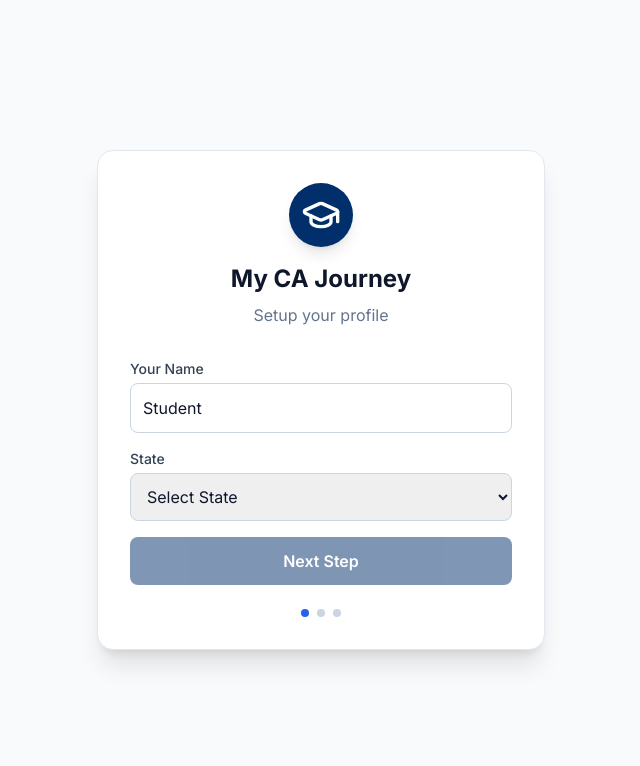
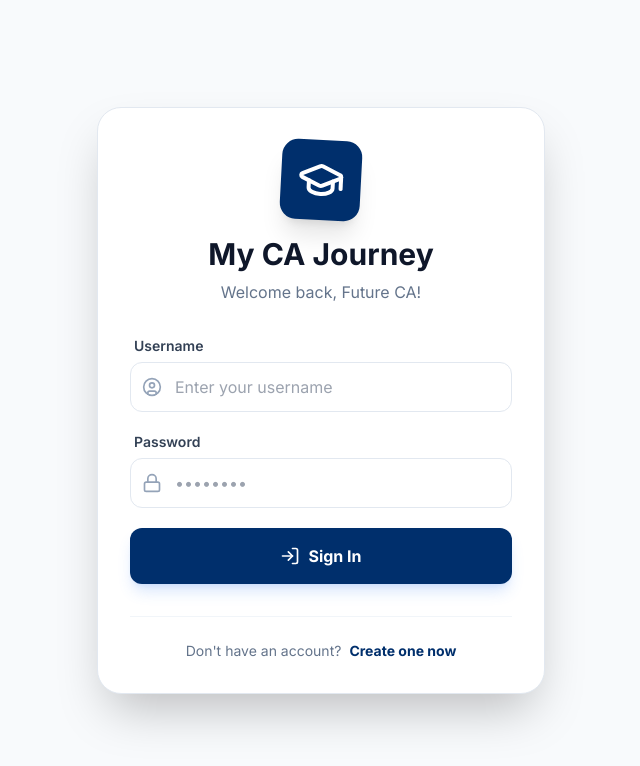
Before and after one commit to unknown2610/My-CA-Journey, a React (Vite) app: page / in a window 1280 px wide. Shown: the top 766 px of the page, without its empty margins (319-959 px from the left). Built offline with nearby package versions, Linux system fonts and the light colour scheme.

Commit message:
Implement local authentication and multi-user support: Added Auth UI and data isolation utility

```diff
--- a/App.tsx
+++ b/App.tsx
@@ -2,9 +2,12 @@ import React, { useState, useEffect } from 'react';
 import { INITIAL_USER_DATA, INDIAN_STATES } from './constants';
 import { UserData, EntryRoute, CourseLevel, Status } from './types';
 import { Dashboard } from './components/Dashboard';
-import { Settings, Moon, Sun, ShieldCheck, GraduationCap } from 'lucide-react';
+import { Auth } from './components/Auth';
+import { Settings, Moon, Sun, ShieldCheck, GraduationCap, LogOut, User } from 'lucide-react';
+import { getCurrentUserLocal, getUserData, saveUserData, setCurrentUserLocal } from './utils/userStorage';
 
 const App: React.FC = () => {
+  const [currentUser, setCurrentUser] = useState<string | null>(null);
   const [userData, setUserData] = useState<UserData | null>(null);
   const [darkMode, setDarkMode] = useState(false);
   const [onboardingStep, setOnboardingStep] = useState(1);
@@ -12,9 +15,13 @@ const App: React.FC = () => {
 
   // Load state from local storage on mount
   useEffect(() => {
-    const saved = localStorage.getItem('ca-tracker-data');
-    if (saved) {
-      setUserData(JSON.parse(saved));
+    const user = getCurrentUserLocal();
+    if (user) {
+      setCurrentUser(user);
+      const saved = getUserData(user);
+      if (saved) {
+        setUserData(saved);
+      }
     }
     const theme = localStorage.getItem('ca-theme');
     if (theme === 'dark') {
@@ -25,10 +32,18 @@ const App: React.FC = () => {
 
   // Save state
   useEffect(() => {
-    if (userData) {
-      localStorage.setItem('ca-tracker-data', JSON.stringify(userData));
+    if (currentUser && userData) {
+      saveUserData(currentUser, userData);
     }
-  }, [userData]);
+  }, [userData, currentUser]);
+
+  const handleLogout = () => {
+    setCurrentUserLocal(null);
+    setCurrentUser(null);
+    setUserData(null);
+    setOnboardingStep(1);
+    setTempUser({ ...INITIAL_USER_DATA });
+  };
 
   // Toggle Theme
   const toggleTheme = () => {
@@ -75,6 +90,19 @@ const App: React.FC = () => {
 
     setUserData(finalData as UserData);
   };
+
+  const handleLogin = (user: string) => {
+    setCurrentUser(user);
+    const saved = getUserData(user);
+    if (saved) {
+      setUserData(saved);
+    }
+  };
+
+  // Auth Screen if not logged in
+  if (!currentUser) {
+    return <Auth onLogin={handleLogin} />;
+  }
 
   // Onboarding Screen
   if (!userData) {
@@ -213,22 +241,37 @@ const App: React.FC = () => {
               {darkMode ? <Sun className="w-5 h-5 text-yellow-400" /> : <Moon className="w-5 h-5 text-slate-600" />}
             </button>
             <button
+              onClick={handleLogout}
+              className="px-3 py-1.5 rounded-lg flex items-center gap-2 text-sm font-medium text-red-600 hover:bg-red-50 dark:hover:bg-red-900/20 transition-colors"
+              title="Sign Out"
+            >
+              <LogOut className="w-4 h-4" />
+              <span className="hidden md:inline">Logout</span>
+            </button>
+            <button
               onClick={() => {
-                if (confirm('Reset all progress data?')) {
-                  localStorage.removeItem('ca-tracker-data');
-                  setUserData(null);
+                if (confirm('Reset all progress data for this account?')) {
+                  const empty = { ...INITIAL_USER_DATA, name: currentUser };
+                  setUserData(empty as UserData);
                   setOnboardingStep(1);
                   setTempUser({ ...INITIAL_USER_DATA });
                 }
               }}
               className="p-2 rounded-full hover:bg-slate-100 dark:hover:bg-slate-700 transition-colors"
-              title="Reset Data"
+              title="Reset Account Data"
             >
               <Settings className="w-5 h-5 text-slate-600 dark:text-slate-400" />
             </button>
           </div>
         </div>
       </nav>
+
+      <div className="max-w-5xl mx-auto px-4 py-2 mb-4">
+        <div className="flex items-center gap-2 text-slate-500 text-sm">
+          <User className="w-4 h-4" />
+          <span>Logged in as: <span className="font-bold text-slate-900 dark:text-white">{currentUser}</span></span>
+        </div>
+      </div>
 
       <Dashboard userData={userData} setUserData={setUserData} />
 
--- /dev/null
+++ b/components/Auth.tsx
@@ -0,0 +1,116 @@
+import React, { useState } from 'react';
+import { UserCircle, Lock, UserPlus, LogIn, GraduationCap } from 'lucide-react';
+import { getStoredUsers, saveUserCredential, setCurrentUserLocal } from '../utils/userStorage';
+
+interface AuthProps {
+    onLogin: (username: string) => void;
+}
+
+export const Auth: React.FC<AuthProps> = ({ onLogin }) => {
+    const [isLogin, setIsLogin] = useState(true);
+    const [username, setUsername] = useState('');
+    const [password, setPassword] = useState('');
+    const [error, setError] = useState('');
+
+    const handleSubmit = (e: React.FormEvent) => {
+        e.preventDefault();
+        setError('');
+
+        if (!username || !password) {
+            setError('Please fill in all fields');
+            return;
+        }
+
+        const users = getStoredUsers();
+
+        if (isLogin) {
+            const user = users.find(u => u.username === username && u.passwordHash === password);
+            if (user) {
+                setCurrentUserLocal(username);
+                onLogin(username);
+            } else {
+                setError('Invalid username or password');
+            }
+        } else {
+            if (users.some(u => u.username === username)) {
+                setError('Username already exists');
+                return;
+            }
+            saveUserCredential({ username, passwordHash: password });
+            setCurrentUserLocal(username);
+            onLogin(username);
+        }
+    };
+
+    return (
+        <div className="min-h-screen flex items-center justify-center bg-slate-50 dark:bg-slate-900 p-4">
+            <div className="max-w-md w-full bg-white dark:bg-slate-800 rounded-3xl shadow-2xl p-8 border border-slate-200 dark:border-slate-700 transition-all duration-500">
+                <div className="text-center mb-8">
+                    <div className="bg-icai-blue w-20 h-20 rounded-2xl flex items-center justify-center mx-auto mb-4 shadow-xl transform rotate-3 hover:rotate-0 transition-transform duration-300">
+                        <GraduationCap className="w-12 h-12 text-white" />
+                    </div>
+                    <h1 className="text-3xl font-bold text-slate-900 dark:text-white mb-2">My CA Journey</h1>
+                    <p className="text-slate-500 dark:text-slate-400">
+                        {isLogin ? 'Welcome back, Future CA!' : 'Start your professional path today'}
+                    </p>
+                </div>
+
+                <form onSubmit={handleSubmit} className="space-y-5">
+                    {error && (
+                        <div className="bg-red-50 dark:bg-red-900/20 text-red-600 dark:text-red-400 p-3 rounded-xl text-sm font-medium border border-red-100 dark:border-red-900/30 animate-shake">
+                            {error}
+                        </div>
+                    )}
+
+                    <div>
+                        <label className="block text-sm font-semibold text-slate-700 dark:text-slate-300 mb-1.5 ml-1">Username</label>
+                        <div className="relative">
+                            <UserCircle className="absolute left-3 top-1/2 -translate-y-1/2 w-5 h-5 text-slate-400" />
+                            <input
+                                type="text"
+                                value={username}
+                                onChange={(e) => setUsername(e.target.value)}
+                                className="w-full pl-11 pr-4 py-3 rounded-xl border border-slate-200 dark:border-slate-600 dark:bg-slate-900 dark:text-white focus:ring-2 focus:ring-icai-blue outline-none transition-all"
+                                placeholder="Enter your username"
+                            />
+                        </div>
+                    </div>
+
+                    <div>
+                        <label className="block text-sm font-semibold text-slate-700 dark:text-slate-300 mb-1.5 ml-1">Password</label>
+                        <div className="relative">
+                            <Lock className="absolute left-3 top-1/2 -translate-y-1/2 w-5 h-5 text-slate-400" />
+                            <input
+                                type="password"
+                                value={password}
+                                onChange={(e) => setPassword(e.target.value)}
+                                className="w-full pl-11 pr-4 py-3 rounded-xl border border-slate-200 dark:border-slate-600 dark:bg-slate-900 dark:text-white focus:ring-2 focus:ring-icai-blue outline-none transition-all"
+                                placeholder="••••••••"
+                            />
+                        </div>
+                    </div>
+
+                    <button
+                        type="submit"
+                        className="w-full bg-icai-blue text-white py-4 rounded-xl font-bold shadow-lg shadow-blue-500/20 hover:bg-blue-900 hover:shadow-xl hover:-translate-y-0.5 transition-all flex items-center justify-center gap-2 mt-4"
+                    >
+                        {isLogin ? <LogIn className="w-5 h-5" /> : <UserPlus className="w-5 h-5" />}
+                        {isLogin ? 'Sign In' : 'Create Account'}
+                    </button>
+                </form>
+
+                <div className="mt-8 pt-6 border-t border-slate-100 dark:border-slate-700 text-center">
+                    <p className="text-slate-500 dark:text-slate-400 text-sm">
+                        {isLogin ? "Don't have an account?" : "Already have an account?"}
+                        <button
+                            onClick={() => setIsLogin(!isLogin)}
+                            className="ml-2 font-bold text-icai-blue hover:underline underline-offset-4"
+                        >
+                            {isLogin ? 'Create one now' : 'Sign in instead'}
+                        </button>
+                    </p>
+                </div>
+            </div>
+        </div>
+    );
+};
--- a/package.json
+++ b/package.json
@@ -9,9 +9,10 @@
     "preview": "vite preview"
   },
   "dependencies": {
+    "firebase": "^12.8.0",
     "lucide-react": "^0.563.0",
-    "react-dom": "^19.2.4",
-    "react": "^19.2.4"
+    "react": "^19.2.4",
+    "react-dom": "^19.2.4"
   },
   "devDependencies": {
     "@types/node": "^22.14.0",
--- /dev/null
+++ b/utils/userStorage.ts
@@ -0,0 +1,41 @@
+import { UserData } from '../types';
+
+const USERS_KEY = 'ca_journey_users';
+const CURRENT_USER_KEY = 'ca_journey_current_user';
+
+interface UserCredential {
+    username: string;
+    passwordHash: string; // Stored as plain text for simplicity in this local version
+}
+
+export const getStoredUsers = (): UserCredential[] => {
+    const users = localStorage.getItem(USERS_KEY);
+    return users ? JSON.parse(users) : [];
+};
+
+export const saveUserCredential = (user: UserCredential) => {
+    const users = getStoredUsers();
+    users.push(user);
+    localStorage.setItem(USERS_KEY, JSON.stringify(users));
+};
+
+export const setCurrentUserLocal = (username: string | null) => {
+    if (username) {
+        localStorage.setItem(CURRENT_USER_KEY, username);
+    } else {
+        localStorage.removeItem(CURRENT_USER_KEY);
+    }
+};
+
+export const getCurrentUserLocal = (): string | null => {
+    return localStorage.getItem(CURRENT_USER_KEY);
+};
+
+export const getUserData = (username: string): UserData | null => {
+    const data = localStorage.getItem(`ca_data_${username}`);
+    return data ? JSON.parse(data) : null;
+};
+
+export const saveUserData = (username: string, data: UserData) => {
+    localStorage.setItem(`ca_data_${username}`, JSON.stringify(data));
+};
```
Also changed, not shown: 1 other file (tests, documents, lock files or other folders).
